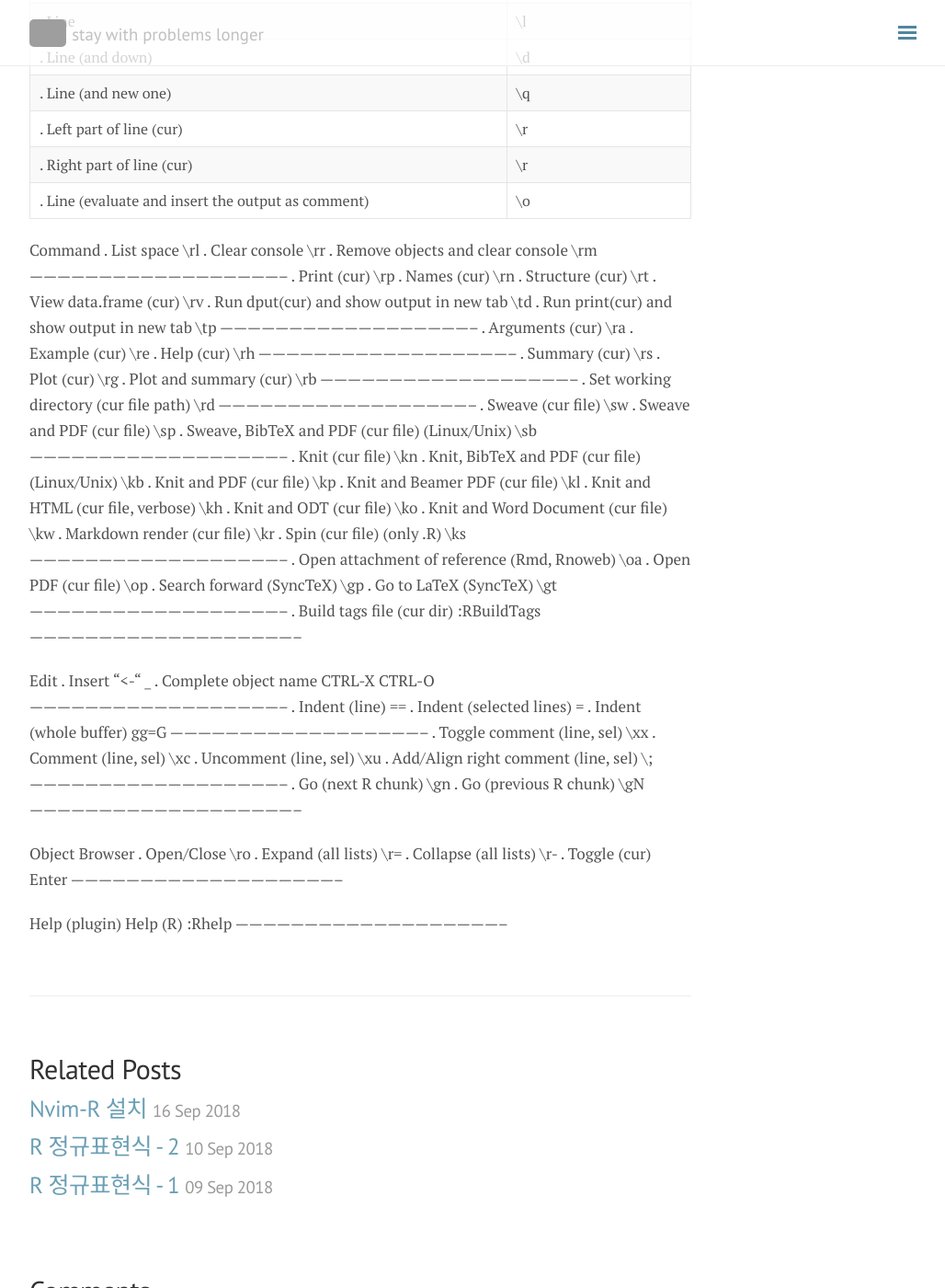
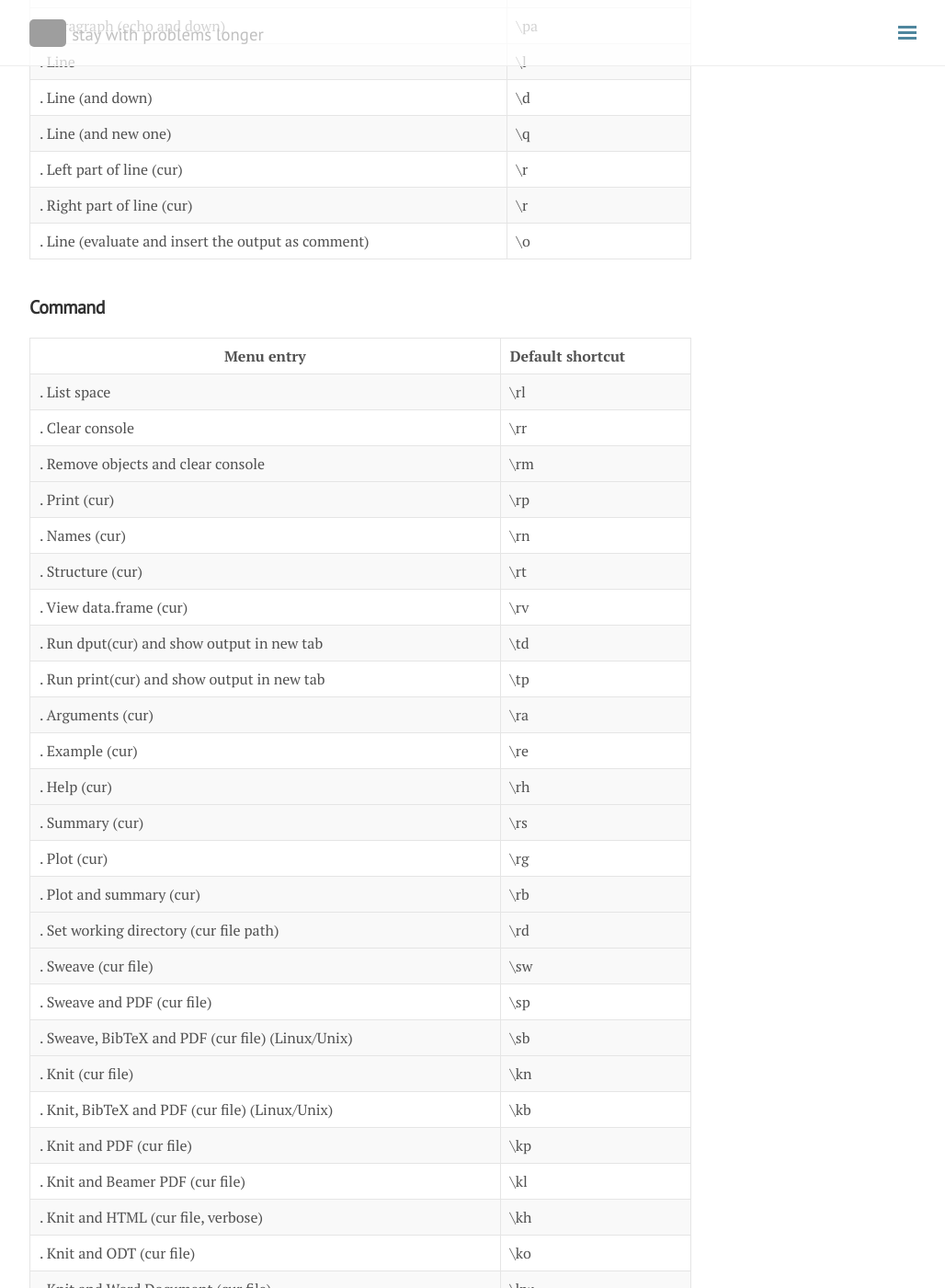
Before and after one commit to seokhoonj/seokhoonj.github.io, a Jekyll site: the page built from _posts/Vim/2018-09-16-vim-nvim-r-2.md, in a window 1280 px wide and 1400 px high, scrolled down 2750 px. Shown: the whole window at 92% size, without its empty margins (248-1276 px from the left). Built offline with Jekyll 4.4.1, drawn with Linux system fonts in a browser that asks for light colours; nearby versions of some CDN libraries; comment, search, counter and statistics services are not loaded; some of the changed text lies outside the part shown; grey boxes are pictures that could not be loaded.

Commit message:
add _posts

```diff
--- a/_posts/Vim/2018-09-16-vim-nvim-r-2.md
+++ b/_posts/Vim/2018-09-16-vim-nvim-r-2.md
@@ -39,14 +40,14 @@ ggplot(data = cars, aes(x = speed, y = dist)) + geom_line()
 Start/Close
 ----------------
 
-|   Menu entry                          | Default shortcut
-|---------------------------------------|:----------------
-| . Start R (default)                   |              \rf
-| . Start R (custom)                    |              \rc
-| --------------------------------------|:----------------
-| . Close R (no save)                   |              \rq
-| . Stop R                              |           :RStop
-|---------------------------------------|:----------------
+|   Menu entry                                         | Default shortcut
+|------------------------------------------------------|:----------------
+| . Start R (default)                                  |              \rf
+| . Start R (custom)                                   |              \rc
+|------------------------------------------------------|:----------------
+| . Close R (no save)                                  |              \rq
+| . Stop R                                             |           :RStop
+|------------------------------------------------------|:----------------
 
 Send
 ----------------
@@ -93,73 +94,89 @@ Send
 |------------------------------------------------------|:----------------
 
 Command
-  . List space                                         \rl
-  . Clear console                                      \rr
-  . Remove objects and clear console                   \rm
-  --------------------------------------------------------
-  . Print (cur)                                        \rp
-  . Names (cur)                                        \rn
-  . Structure (cur)                                    \rt
-  . View data.frame (cur)                              \rv
-  . Run dput(cur) and show output in new tab           \td
-  . Run print(cur) and show output in new tab          \tp
-  --------------------------------------------------------
-  . Arguments (cur)                                    \ra
-  . Example (cur)                                      \re
-  . Help (cur)                                         \rh
-  --------------------------------------------------------
-  . Summary (cur)                                      \rs
-  . Plot (cur)                                         \rg
-  . Plot and summary (cur)                             \rb
-  --------------------------------------------------------
-  . Set working directory (cur file path)              \rd
-  --------------------------------------------------------
-  . Sweave (cur file)                                  \sw
-  . Sweave and PDF (cur file)                          \sp
-  . Sweave, BibTeX and PDF (cur file) (Linux/Unix)     \sb
-  --------------------------------------------------------
-  . Knit (cur file)                                    \kn
-  . Knit, BibTeX and PDF (cur file) (Linux/Unix)       \kb
-  . Knit and PDF (cur file)                            \kp
-  . Knit and Beamer PDF (cur file)                     \kl
-  . Knit and HTML (cur file, verbose)                  \kh
-  . Knit and ODT (cur file)                            \ko
-  . Knit and Word Document (cur file)                  \kw
-  . Markdown render (cur file)                         \kr
-  . Spin (cur file) (only .R)                          \ks
-  --------------------------------------------------------
-  . Open attachment of reference (Rmd, Rnoweb)         \oa
-  . Open PDF (cur file)                                \op
-  . Search forward (SyncTeX)                           \gp
-  . Go to LaTeX (SyncTeX)                              \gt
-  --------------------------------------------------------
-  . Build tags file (cur dir)                  :RBuildTags
------------------------------------------------------------
+----------------
+
+|   Menu entry                                         | Default shortcut
+|------------------------------------------------------|:----------------
+| . List space                                         |              \rl
+| . Clear console                                      |              \rr
+| . Remove objects and clear console                   |              \rm
+|------------------------------------------------------|:----------------
+| . Print (cur)                                        |              \rp
+| . Names (cur)                                        |              \rn
+| . Structure (cur)                                    |              \rt
+| . View data.frame (cur)                              |              \rv
+| . Run dput(cur) and show output in new tab           |              \td
+| . Run print(cur) and show output in new tab          |              \tp
+|------------------------------------------------------|:----------------
+| . Arguments (cur)                                    |              \ra
+| . Example (cur)                                      |              \re
+| . Help (cur)                                         |              \rh
+|------------------------------------------------------|:----------------
+| . Summary (cur)                                      |              \rs
+| . Plot (cur)                                         |              \rg
+| . Plot and summary (cur)                             |              \rb
+|------------------------------------------------------|:----------------
+| . Set working directory (cur file path)              |              \rd
+|------------------------------------------------------|:----------------
+| . Sweave (cur file)                                  |              \sw
+| . Sweave and PDF (cur file)                          |              \sp
+| . Sweave, BibTeX and PDF (cur file) (Linux/Unix)     |              \sb
+|------------------------------------------------------|:----------------
+| . Knit (cur file)                                    |              \kn
+| . Knit, BibTeX and PDF (cur file) (Linux/Unix)       |              \kb
+| . Knit and PDF (cur file)                            |              \kp
+| . Knit and Beamer PDF (cur file)                     |              \kl
+| . Knit and HTML (cur file, verbose)                  |              \kh
+| . Knit and ODT (cur file)                            |              \ko
+| . Knit and Word Document (cur file)                  |              \kw
+| . Markdown render (cur file)                         |              \kr
+| . Spin (cur file) (only .R)                          |              \ks
+|------------------------------------------------------|:----------------
+| . Open attachment of reference (Rmd, Rnoweb)         |              \oa
+| . Open PDF (cur file)                                |              \op
+| . Search forward (SyncTeX)                           |              \gp
+| . Go to LaTeX (SyncTeX)                              |              \gt
+|------------------------------------------------------|:----------------
+| . Build tags file (cur dir)                          |      :RBuildTags
+|------------------------------------------------------|:----------------
 
 Edit
-  . Insert "<-"                                          _
-  . Complete object name                     CTRL-X CTRL-O
-  --------------------------------------------------------
-  . Indent (line)                                       ==
-  . Indent (selected lines)                              =
-  . Indent (whole buffer)                             gg=G
-  --------------------------------------------------------
-  . Toggle comment (line, sel)                         \xx
-  . Comment (line, sel)                                \xc
-  . Uncomment (line, sel)                              \xu
-  . Add/Align right comment (line, sel)                 \;
-  --------------------------------------------------------
-  . Go (next R chunk)                                  \gn
-  . Go (previous R chunk)                              \gN
------------------------------------------------------------
+----------------
+
+|   Menu entry                                         | Default shortcut
+|------------------------------------------------------|:----------------
+| . Insert "<-"                                        |                _
+| . Complete object name                               |    CTRL-X CTRL-O
+|------------------------------------------------------|:----------------
+| . Indent (line)                                      |               ==
+| . Indent (selected lines)                            |                =
+| . Indent (whole buffer)                              |             gg=G
+|------------------------------------------------------|:----------------
+| . Toggle comment (line, sel)                         |              \xx
+| . Comment (line, sel)                                |              \xc
+| . Uncomment (line, sel)                              |              \xu
+| . Add/Align right comment (line, sel)                |               \;
+|------------------------------------------------------|:----------------
+| . Go (next R chunk)                                  |              \gn
+| . Go (previous R chunk)                              |              \gN
+|------------------------------------------------------|:----------------
 
 Object Browser
-  . Open/Close                                         \ro
-  . Expand (all lists)                                 \r=
-  . Collapse (all lists)                               \r-
-  . Toggle (cur)                                     Enter
------------------------------------------------------------
+----------------
+
+|   Menu entry                                         | Default shortcut
+|------------------------------------------------------|:----------------
+| . Open/Close                                         |              \ro
+| . Expand (all lists)                                 |              \r=
+| . Collapse (all lists)                               |              \r-
+| . Toggle (cur)                                       |            Enter
+|------------------------------------------------------|:----------------
 
 Help (plugin)
-Help (R)                                            :Rhelp
------------------------------------------------------------
+----------------
+
+|   Menu entry                                         | Default shortcut
+|------------------------------------------------------|:----------------
+| . Help (R)                                           |           :Rhelp
+|------------------------------------------------------|:----------------
```
Also changed, not shown: other parts of _posts/Vim/2018-09-16-vim-nvim-r-2.md (+1 -0 lines).
